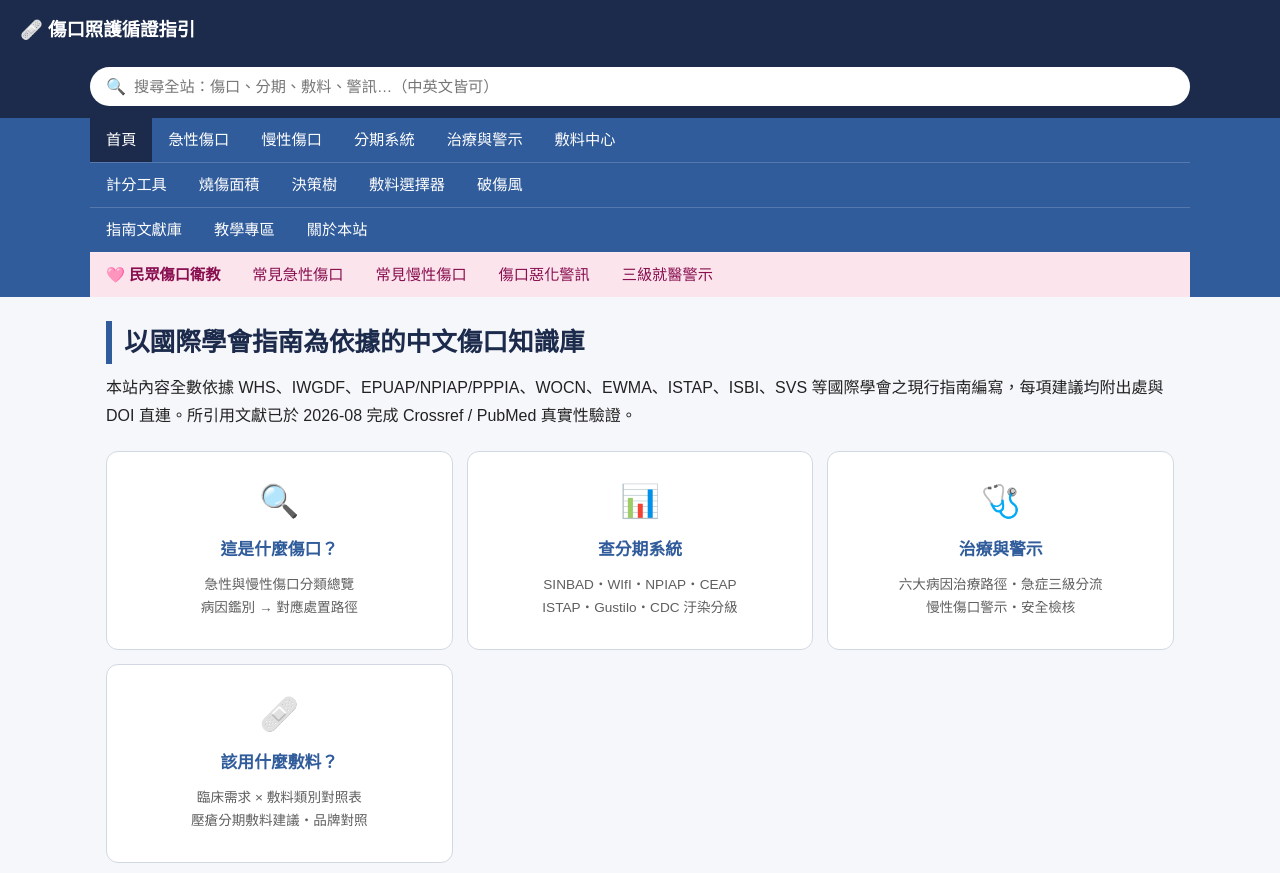
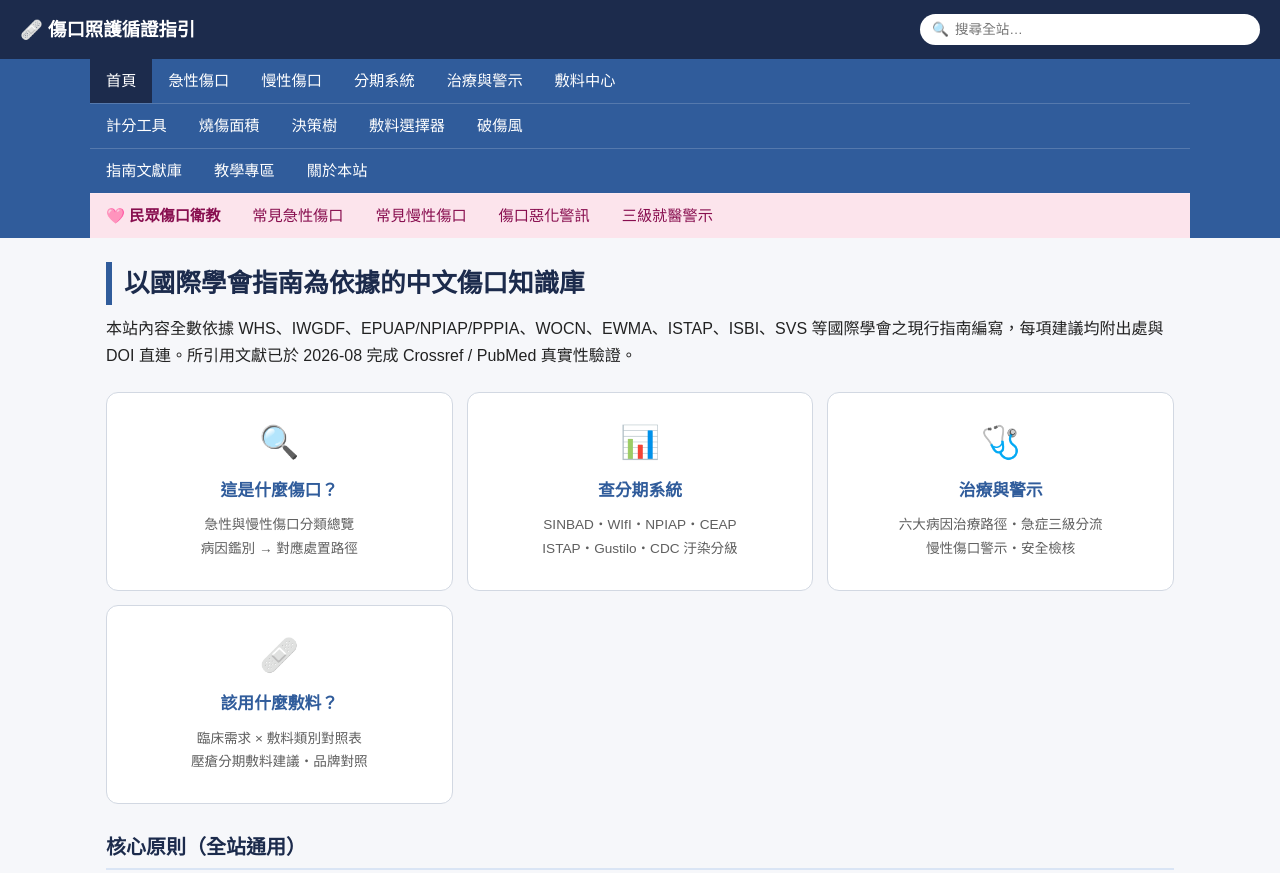
Before and after one commit to tai7hermes/woundsite, a plain HTML site: page index.html in a window 1280 px wide. Shown: the top 873 px of the page. Drawn offline with Linux system fonts and the light colour scheme.

Commit message:
搜尋框縮小並移至頁首品牌右側（手機時換行全寬）

```diff
--- a/search.js
+++ b/search.js
@@ -1,17 +1,17 @@
 /* WoundSite 全站搜尋 (方案A: 純前端索引) */
 (function(){
   // ---------- inject search bar above <nav> ----------
-  var nav = document.querySelector('nav');
-  if (!nav) return;
+  var header = document.querySelector('header');
+  if (!header) return;
   var bar = document.createElement('div');
   bar.className = 'searchbar';
   bar.innerHTML = '<div class="searchbar-inner">'
     + '<span class="sicon">🔍</span>'
-    + '<input type="search" id="siteSearchInput" placeholder="搜尋全站：傷口、分期、敷料、警訊…（中英文皆可）" autocomplete="off">'
+    + '<input type="search" id="siteSearchInput" placeholder="搜尋全站…" autocomplete="off">'
     + '<button id="siteSearchClear" title="清除" style="display:none">✕</button>'
     + '</div>'
     + '<div id="siteSearchResults" class="sresults" style="display:none"></div>';
-  nav.parentNode.insertBefore(bar, nav);
+  header.appendChild(bar);
 
   var input = document.getElementById('siteSearchInput');
   var clearBtn = document.getElementById('siteSearchClear');
--- a/style.css
+++ b/style.css
@@ -60,13 +60,14 @@ summary{cursor:pointer;font-weight:600;color:var(--navy)}
   nav a{padding:8px 10px;font-size:.85rem}
   h1{font-size:1.3rem}
 }
-/* ---------- site search ---------- */
-.searchbar{background:var(--navy);padding:8px 16px 12px;position:relative}
-.searchbar-inner{max-width:1100px;margin:0 auto;display:flex;align-items:center;gap:8px;background:#fff;border-radius:24px;padding:6px 16px}
-.searchbar .sicon{font-size:1rem}
-#siteSearchInput{flex:1;border:0;outline:0;font-size:.95rem;background:transparent;color:var(--dark);font-family:inherit}
+/* ---------- site search (in header, right of brand) ---------- */
+header{display:flex;align-items:center;justify-content:space-between;gap:14px;flex-wrap:wrap}
+.searchbar{position:relative;flex:0 1 340px;min-width:200px}
+.searchbar-inner{display:flex;align-items:center;gap:6px;background:#fff;border-radius:18px;padding:4px 12px}
+.searchbar .sicon{font-size:.85rem}
+#siteSearchInput{flex:1;border:0;outline:0;font-size:.85rem;background:transparent;color:var(--dark);font-family:inherit;min-width:0}
 #siteSearchClear{border:0;background:transparent;cursor:pointer;color:#999;font-size:.9rem}
-.sresults{position:absolute;left:50%;transform:translateX(-50%);top:100%;width:min(720px,94vw);max-height:60vh;overflow-y:auto;background:#fff;border:1px solid var(--line);border-radius:12px;box-shadow:0 8px 30px rgba(28,43,76,.25);z-index:50}
+.sresults{position:absolute;right:0;top:calc(100% + 6px);width:min(560px,92vw);max-height:60vh;overflow-y:auto;background:#fff;border:1px solid var(--line);border-radius:12px;box-shadow:0 8px 30px rgba(28,43,76,.25);z-index:50}
 .sr-count{padding:8px 16px;font-size:.78rem;color:var(--mid);border-bottom:1px solid var(--line)}
 .sr-item{display:block;padding:10px 16px;border-bottom:1px solid var(--line);color:var(--dark)}
 .sr-item:hover{background:var(--pale);text-decoration:none}
@@ -84,3 +85,8 @@ summary{cursor:pointer;font-weight:600;color:var(--navy)}
   .sr-item mark{background:#7a6420;color:#fff}
   .sr-count{border-color:#333a4d}
 }
+
+@media (max-width:640px){
+  .searchbar{flex:1 1 100%;}
+  .sresults{right:auto;left:0;width:min(560px,94vw)}
+}
```
